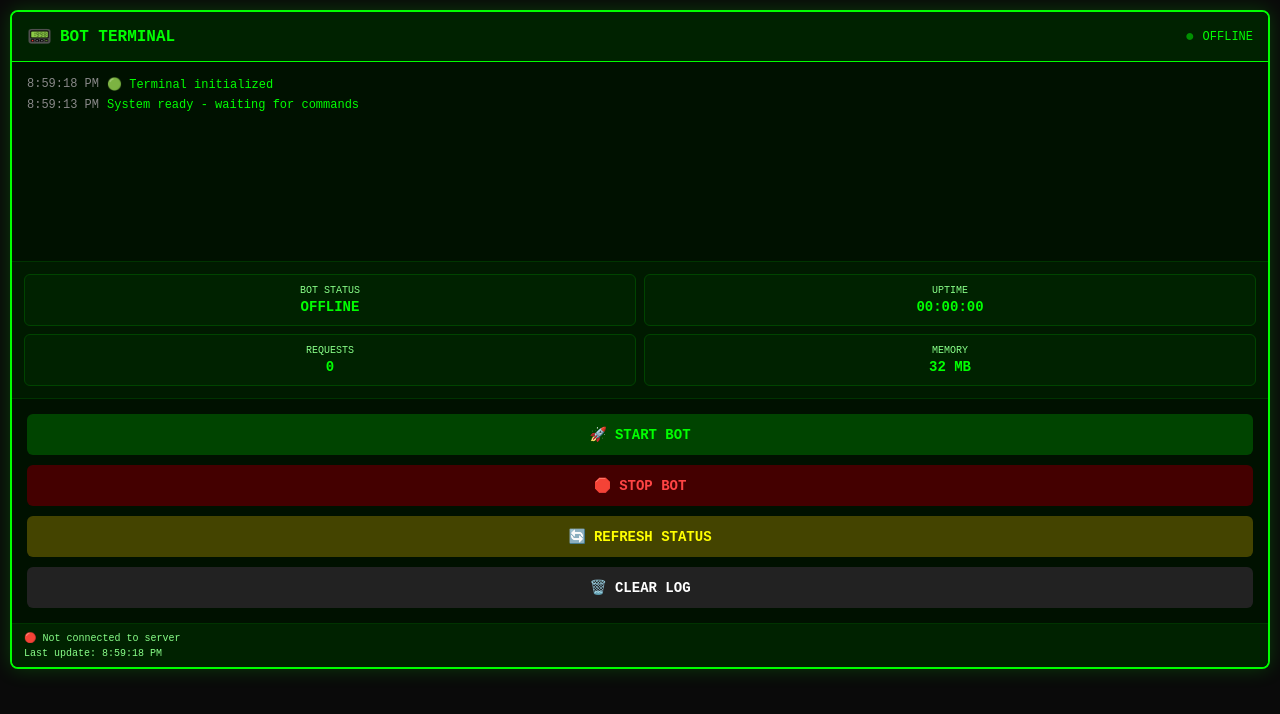
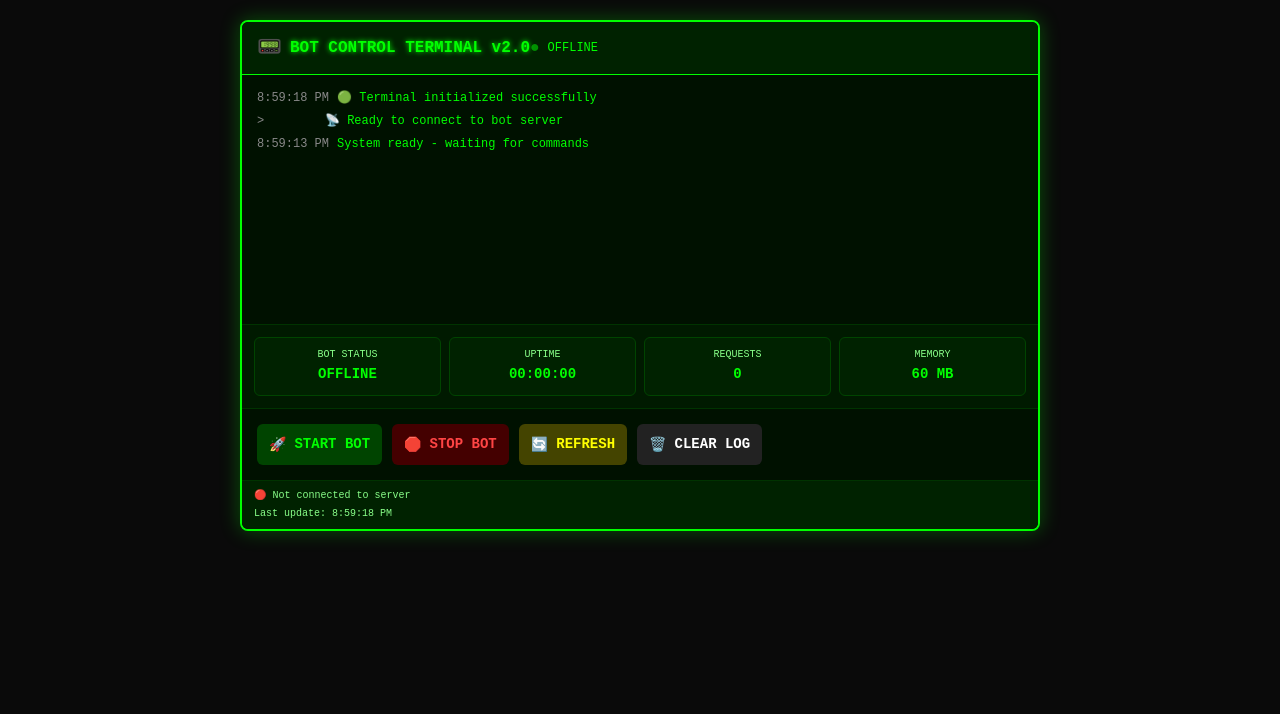
Before and after one commit to Volodapatik/telegram-bot-terminal, a plain HTML site: page docs/index.html in a window 1280 px wide. Drawn offline with Linux system fonts and the light colour scheme.

Commit message:
Update index.html

```diff
--- a/docs/index.html
+++ b/docs/index.html
@@ -17,6 +17,7 @@
             color: #00ff00;
             min-height: 100vh;
             padding: 10px;
+            line-height: 1.4;
         }
 
         .terminal {
@@ -25,7 +26,7 @@
             border: 2px solid #00ff00;
             border-radius: 8px;
             overflow: hidden;
-            box-shadow: 0 0 20px rgba(0, 255, 0, 0.2);
+            box-shadow: 0 0 20px rgba(0, 255, 0, 0.3);
         }
 
         /* Хедер */
@@ -51,6 +52,7 @@
         .terminal-title {
             font-weight: bold;
             font-size: 16px;
+            text-shadow: 0 0 5px #00ff00;
         }
 
         .status-display {
@@ -152,6 +154,10 @@
             transform: scale(0.98);
         }
 
+        .btn:hover {
+            opacity: 0.9;
+        }
+
         .btn-start {
             background: #004400;
             color: #00ff00;
@@ -214,6 +220,35 @@
             background: #00ff00;
             border-radius: 3px;
         }
+
+        /* Десктопна версія */
+        @media (min-width: 768px) {
+            body {
+                padding: 20px;
+            }
+
+            .terminal {
+                max-width: 800px;
+                margin: 0 auto;
+            }
+
+            .terminal-header {
+                flex-direction: row;
+                justify-content: space-between;
+            }
+
+            .monitor-panel {
+                grid-template-columns: repeat(4, 1fr);
+            }
+
+            .control-panel {
+                flex-direction: row;
+            }
+
+            .console {
+                height: 250px;
+            }
+        }
     </style>
 </head>
 <body>
@@ -223,7 +258,7 @@
             <div class="header-top">
                 <div style="display: flex; align-items: center; gap: 8px;">
                     <span class="terminal-icon">📟</span>
-                    <span class="terminal-title">BOT TERMINAL</span>
+                    <span class="terminal-title">BOT CONTROL TERMINAL v2.0</span>
                 </div>
                 <div class="status-display">
                     <span class="status-indicator pulse" id="statusIndicator">●</span>
@@ -236,7 +271,11 @@
         <div class="console" id="console">
             <div class="log-entry">
                 <span class="timestamp" id="currentTime">00:00:00</span>
-                <span class="log-message">🟢 Terminal initialized</span>
+                <span class="log-message">🟢 Terminal initialized successfully</span>
+            </div>
+            <div class="log-entry">
+                <span class="timestamp">></span>
+                <span class="log-message">📡 Ready to connect to bot server</span>
             </div>
         </div>
 
@@ -272,7 +311,7 @@
             </button>
             <button class="btn btn-refresh" id="refreshBtn">
                 <span class="btn-icon">🔄</span>
-                REFRESH STATUS
+                REFRESH
             </button>
             <button class="btn btn-clear" id="clearBtn">
                 <span class="btn-icon">🗑️</span>
@@ -303,6 +342,9 @@
                 this.setupEventListeners();
                 this.log('System ready - waiting for commands');
                 this.updateMemoryUsage();
+
+                // Оновлюємо пам'ять кожні 5 секунд
+                setInterval(() => this.updateMemoryUsage(), 5000);
             }
 
             updateTime() {
@@ -338,6 +380,7 @@
             async startBot() {
                 this.log('🚀 Starting bot...');
                 this.setStatus('STARTING', 'yellow');
+                this.disableButtons(true);
 
                 try {
                     // Симуляція запиту до сервера
@@ -348,14 +391,18 @@
                     this.log('✅ Bot started successfully');
                     this.updateBotStatus('RUNNING');
                     document.getElementById('connectionStatus').textContent = '🟢 Connected to server';
+                    this.log('📞 Bot is now listening for Telegram messages');
                 } catch (error) {
                     this.setStatus('ERROR', '#ff4444');
                     this.log('❌ Failed to start bot: ' + error.message);
                 }
+
+                this.disableButtons(false);
             }
 
             async stopBot() {
                 this.log('🛑 Stopping bot...');
+                this.disableButtons(true);
 
                 try {
                     await this.simulateRequest('stop');
@@ -364,9 +411,12 @@
                     this.log('✅ Bot stopped successfully');
                     this.updateBotStatus('STOPPED');
                     document.getElementById('connectionStatus').textContent = '🔴 Not connected to server';
+                    this.log('💤 Bot is now offline');
                 } catch (error) {
                     this.log('❌ Failed to stop bot: ' + error.message);
                 }
+
+                this.disableButtons(false);
             }
 
             refreshStatus() {
@@ -383,6 +433,14 @@
                         <span class="log-message">🟢 Log cleared</span>
                     </div>
                 `;
+            }
+
+            disableButtons(disabled) {
+                const buttons = document.querySelectorAll('.btn');
+                buttons.forEach(btn => {
+                    btn.disabled = disabled;
+                    btn.style.opacity = disabled ? 0.6 : 1;
+                });
             }
 
             setStatus(status, color) {
@@ -428,12 +486,12 @@
             async simulateRequest(action) {
                 return new Promise((resolve, reject) => {
                     setTimeout(() => {
-                        if (Math.random() > 0.2) { // 80% success rate
+                        if (Math.random() > 0.1) { // 90% success rate
                             resolve();
                         } else {
                             reject(new Error('Server timeout'));
                         }
-                    }, 1500);
+                    }, 2000);
                 });
             }
         }
```
